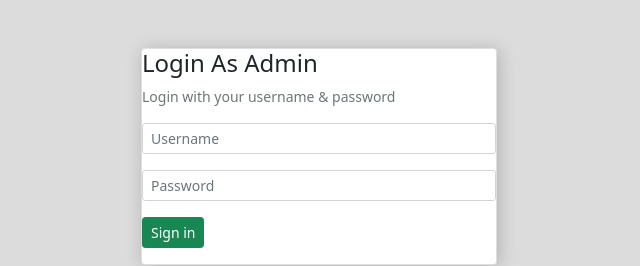
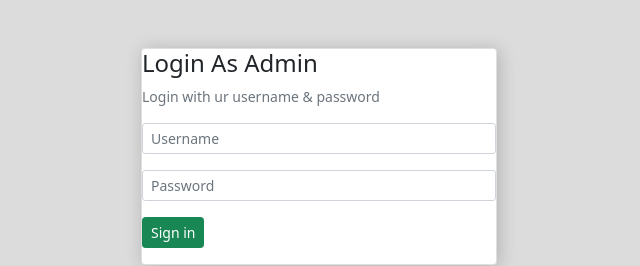
Before and after one commit to srinu-1/Employee-Management-App, a plain HTML site: page index.html in a window 1280 px wide. Shown: the top 266 px of the page, 321-961 px from the left. Drawn offline with nearby package versions, Linux system fonts and the light colour scheme.

Commit message:
Updated index.html

```diff
--- a/index.html
+++ b/index.html
@@ -20,7 +20,7 @@
                    <div class="cardbody">
                        <div class="card-title">
                            <h4>Login As Admin</h4>
-                           <p class="card-text small text-muted">Login with your username &amp; password</p>
+                           <p class="card-text small text-muted">Login with ur username &amp; password</p>
                            <form>
                                <div class="mb-3">
                                    <input type="text" class="form-control form-control-sm" placeholder="Username" required>
```
